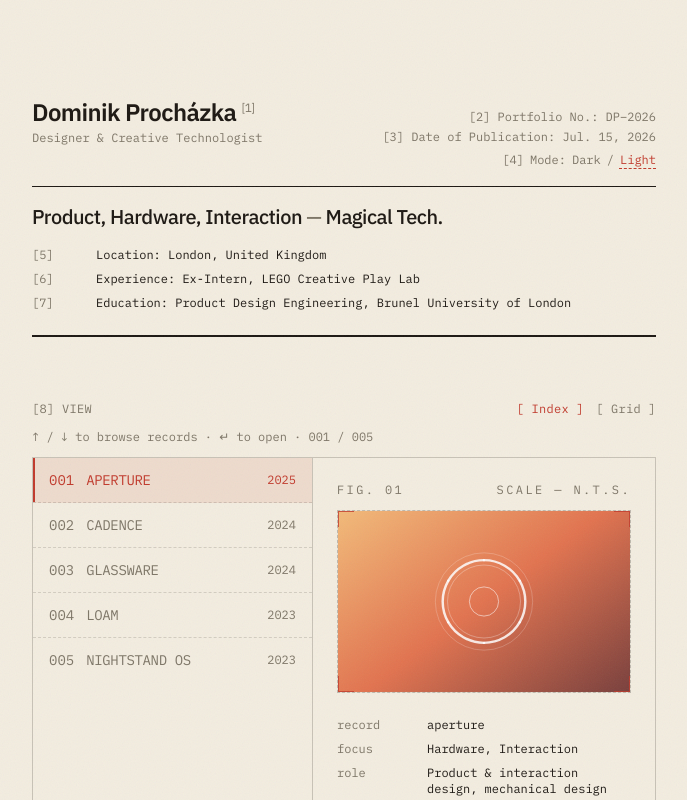
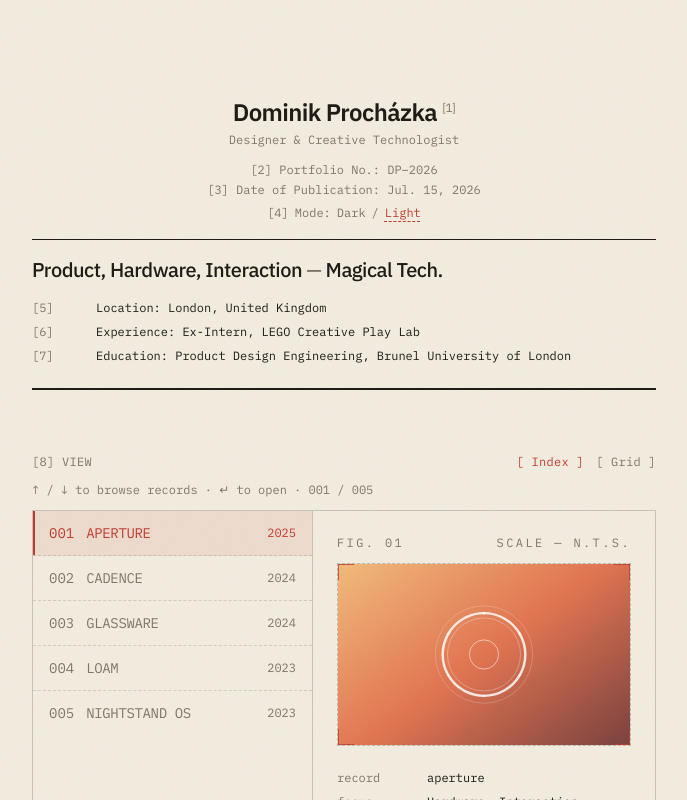
Before and after one commit to domproch/dominik-portfolio, a Next.js app: page / in a window 1280 px wide. Shown: the top 800 px of the page, without its empty margins (296-983 px from the left). Built offline with nearby package versions, Linux system fonts and the light colour scheme.

Commit message:
Add red theme mode, center-align header

```diff
--- a/src/app/page.tsx
+++ b/src/app/page.tsx
@@ -7,19 +7,17 @@ export default function Home() {
     <>
       <div className="mx-auto max-w-2xl px-6 pt-16 sm:pt-24">
         <header className="border-b-2 border-foreground pb-6">
-          <div className="flex flex-wrap items-baseline justify-between gap-x-6 gap-y-2 border-b border-foreground pb-4">
-            <div>
+          <div className="flex flex-col items-center gap-1 border-b border-foreground pb-4 text-center">
             <p className="text-xl font-semibold tracking-tight sm:text-2xl">
               Dominik Procházka{" "}
               <span className="align-super text-xs font-normal text-muted">
                 [1]
               </span>
             </p>
-              <p className="mt-0.5 font-mono text-xs text-muted">
+            <p className="font-mono text-xs text-muted">
               Designer & Creative Technologist
             </p>
-            </div>
-            <div className="text-right font-mono text-xs leading-relaxed text-muted">
+            <div className="mt-2 font-mono text-xs leading-relaxed text-muted">
               <p>
                 <span className="text-muted">[2]</span>{" "}
                 Portfolio No.: DP&ndash;2026
```
Lines whose indentation alone changed are shown as unchanged.
